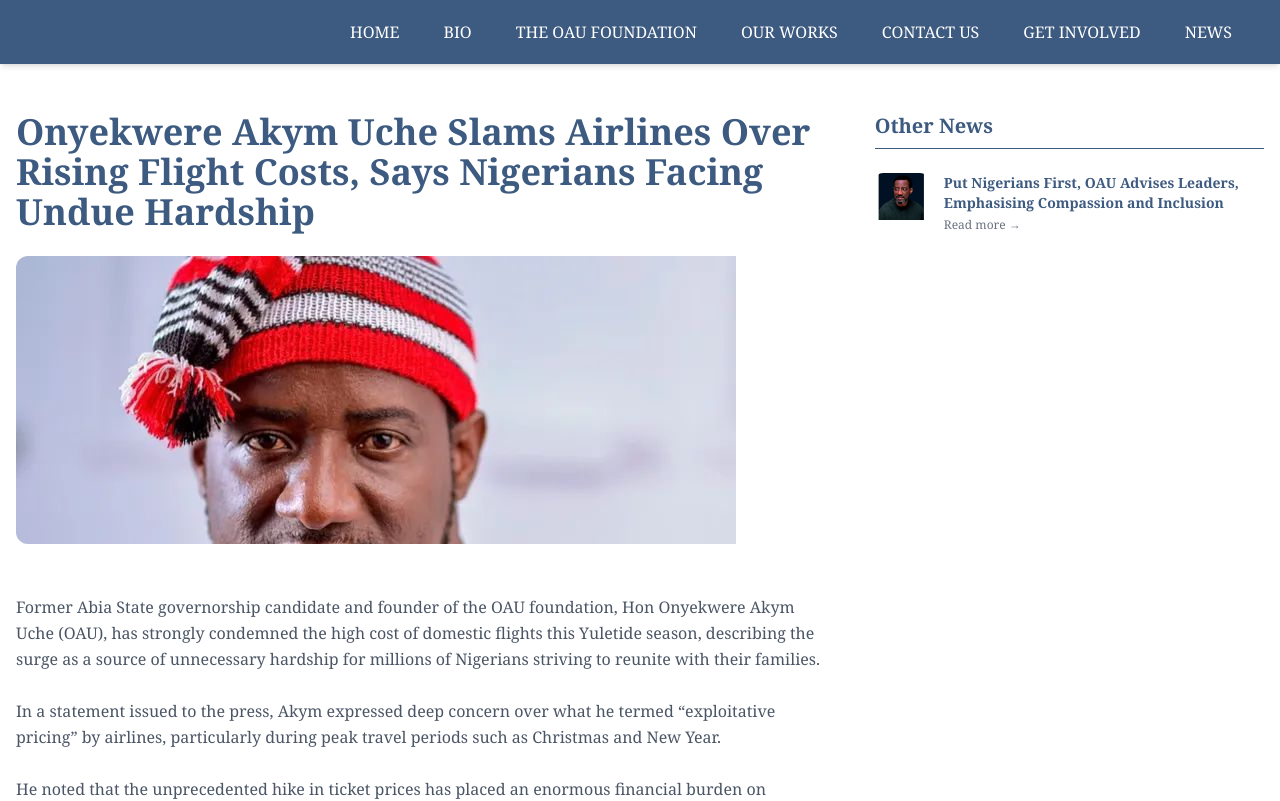
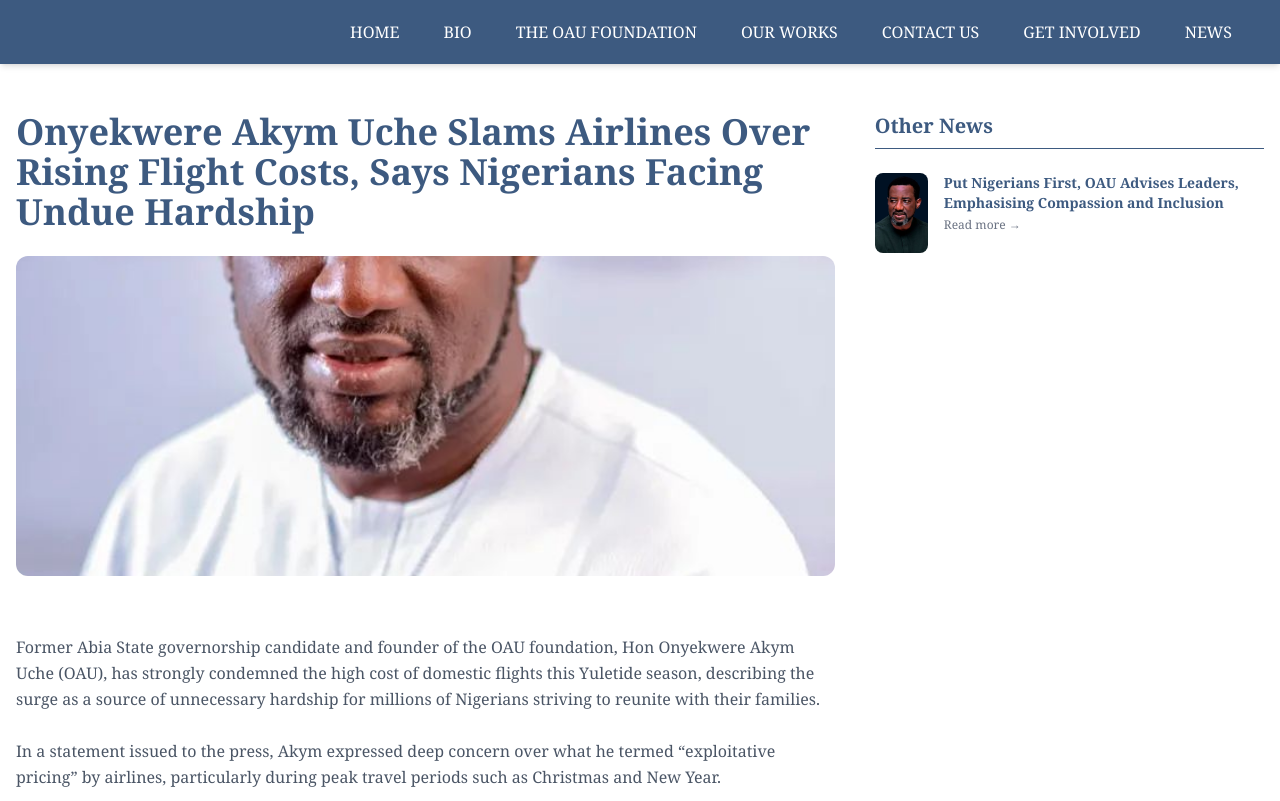
Before and after one commit to EbukaOkoye/oau-website, a Next.js app: page /news/1 in a window 1280 px wide. Shown: the top 801 px of the page. Built offline with nearby package versions, Linux system fonts and the light colour scheme.

Commit message:
puhsing build fix

```diff
--- a/src/app/news/[id]/page.tsx
+++ b/src/app/news/[id]/page.tsx
@@ -1,16 +1,91 @@
+// import Image from "next/image";
+// import Link from "next/link";
+// import { news } from "@/utils/data";
+// import { notFound } from "next/navigation";
+// import Footer from "@/components/Footer";
+
+// interface PageProps {
+//   params: {
+//     id: string;
+//   };
+// }
+
+// export default function NewsDetails({ params }: PageProps) {
+//   const article = news.find((item) => item.id === Number(params.id));
+
+//   if (!article) notFound();
+
+//   return (
+//     <section className="h-screen">
+//       <section className="max-w-7xl mx-auto px-4 py-14 mt-14">
+//         <div className="grid grid-cols-1 lg:grid-cols-3 gap-10">
+//           {/* MAIN ARTICLE */}
+//           <article className="lg:col-span-2">
+//             <h1 className="text-3xl lg:text-4xl font-bold text-main-blue mb-6">
+//               {article.title}
+//             </h1>
+
+//             <div className="w-full h-72 !overflow-hidden mb-6 rounded-xl">
+//               <Image
+//                 src={article.image}
+//                 alt={article.title}
+//                 className="w-object-cover"
+//                 priority
+//               />
+//             </div>
+
+//             <div className="text-gray-600 leading-relaxed whitespace-pre-line">
+//               {article.text}
+//             </div>
+//           </article>
+
+//           {/* RIGHT SIDEBAR */}
+//           <aside className="space-y-6">
+//             <h3 className="text-xl font-semibold border-b pb-2 text-main-blue">
+//               Other News
+//             </h3>
+
+//             {news
+//               .filter((item) => item.id !== article.id)
+//               .map((item) => (
+//                 <Link
+//                   key={item.id}
+//                   href={`/news/${item.id}`}
+//                   className="flex gap-4 group"
+//                 >
+//                   <div className="relative w-24 h-20 rounded-lg overflow-hidden">
+//                     <Image
+//                       src={item.image}
+//                       alt={item.title}
+//                       className="object-cover"
+//                     />
+//                   </div>
+
+//                   <div>
+//                     <h4 className="text-sm font-semibold text-main-blue line-clamp-2">
+//                       {item.title}
+//                     </h4>
+//                     <p className="text-xs text-gray-500 mt-1 hover:text-main-blue">
+//                       Read more →
+//                     </p>
+//                   </div>
+//                 </Link>
+//               ))}
+//           </aside>
+//         </div>
+//       </section>
+//       <Footer />
+//     </section>
+//   );
+// }
+
 import Image from "next/image";
 import Link from "next/link";
 import { news } from "@/utils/data";
 import { notFound } from "next/navigation";
 import Footer from "@/components/Footer";
 
-interface PageProps {
-  params: {
-    id: string;
-  };
-}
-
-export default function NewsDetails({ params }: PageProps) {
+export default function NewsDetails({ params }: { params: { id: string } }) {
   const article = news.find((item) => item.id === Number(params.id));
 
   if (!article) notFound();
@@ -25,11 +100,12 @@ export default function NewsDetails({ params }: PageProps) {
               {article.title}
             </h1>
 
-            <div className="w-full h-72 !overflow-hidden mb-6 rounded-xl">
+            <div className="relative h-80 w-full mb-8 rounded-xl overflow-hidden">
               <Image
                 src={article.image}
                 alt={article.title}
-                className="w-object-cover"
+                fill
+                className="object-cover"
                 priority
               />
             </div>
@@ -57,6 +133,7 @@ export default function NewsDetails({ params }: PageProps) {
                     <Image
                       src={item.image}
                       alt={item.title}
+                      fill
                       className="object-cover"
                     />
                   </div>
```
